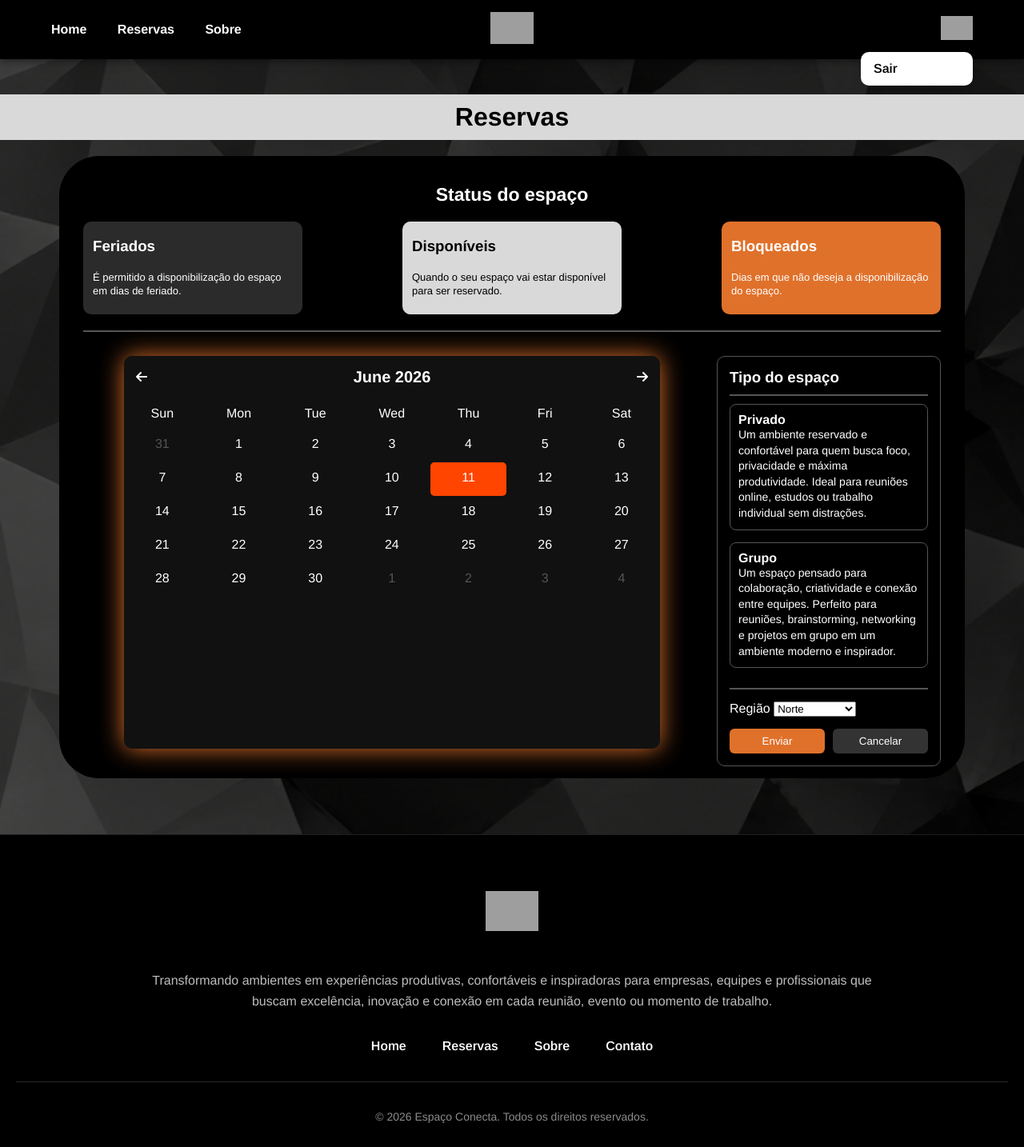
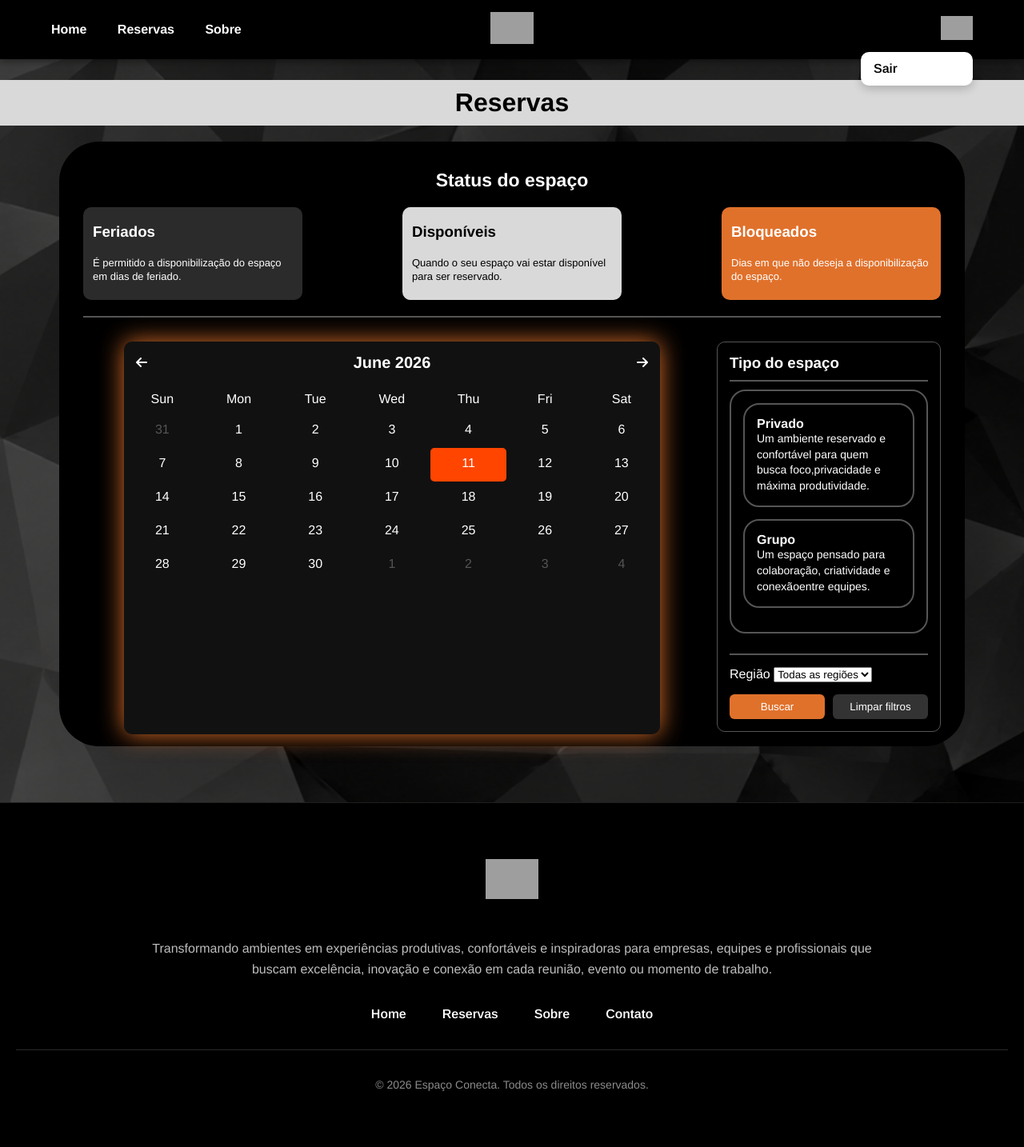
Before and after one commit to PI-SENAC2/Espaco-Conecta, a PHP site: page /reservas.php in a window 1280 px wide. Shown: the whole page at 80% size. After the commit the page ends 1364 px from the top, so only its background shows below. Run offline with PHP 8.4, Linux system fonts and the light colour scheme; the visitor is signed in with stand-in values (Sample User, id 1); grey boxes are pictures that could not be loaded.

Commit message:
fix: filtro finalizado

```diff
--- a/backend/php/includes/navbar.inc.php
+++ b/backend/php/includes/navbar.inc.php
@@ -50,7 +50,6 @@
 }
 
 </style>
-<p style="color:red;">NAVBAR TESTE</p>
 <!-- NAVBAR -->
 
 <header class="header">
--- a/frontend/reservas.php
+++ b/frontend/reservas.php
@@ -67,36 +67,40 @@
     </div>
 
     <!-- FILTRO + REGIÃO (estrutura corrigida) -->
+    <form method="GET" action="reservas.php">
     <div class="filtro">
         <h3>Tipo do espaço</h3>
         <div class="tipos">
-            <div class="privado">
+            <label class="privado">
+                <input type="radio" name="tipo" id="privado" value="Privado">
+                <label for="privado" class="privado">
                 <h4>Privado</h4>
-                <p>Um ambiente reservado e confortável para quem busca foco, privacidade e máxima produtividade. Ideal para reuniões online, estudos ou trabalho individual sem distrações.</p>
-            </div>
-            <div class="grupo">
+                <p>Um ambiente reservado e confortável para quem busca foco,privacidade e máxima produtividade.</p>
+            </label>
+            <input type="radio" name="tipo" id="grupo" value="Grupo">
+            <label for="grupo" class="grupo">
             <h4>Grupo</h4>
-                <p>Um espaço pensado para colaboração, criatividade e conexão entre equipes. Perfeito para reuniões, brainstorming, networking e projetos em grupo em um ambiente moderno e inspirador.</p>
-            </div>
+                <p>Um espaço pensado para colaboração, criatividade e conexãoentre equipes.</p>
+            </label>
         </div>
 
         <div class="regiao">
-            <form method="post" action="cadastrar-enquete.php">
-                <label for="nome">Região</label>
-                <select name="time">
+            <label for="regiao">Região</label>
+            <select name="regiao" id="regiao">
+                <option value="">Todas as regiões</option>
                 <option value="Norte">Norte</option>
                 <option value="Nordeste">Nordeste</option>
                 <option value="Centro-Oeste">Centro-Oeste</option>
                 <option value="Sudeste">Sudeste</option>
                 <option value="Sul">Sul</option>
             </select>
+
             <div class="botoes">
-                    <input type="submit" id="enviar" value="Enviar" />
-                    <input type="reset" id="cancelar" value="Cancelar" />
+                <input type="submit" id="enviar" value="Buscar">
+                <input type="reset" id="cancelar" value="Limpar filtros">
             </div>
     </form>
-        </div>
-    </div>
+
 </section>
 </section>
 <!--------------------------------FOOTER------------------------------------>
--- a/frontend/src/style/reservas.css
+++ b/frontend/src/style/reservas.css
@@ -318,6 +318,11 @@ header{
     flex-wrap: wrap;           /* permite quebra em telas pequenas */
 }
 
+.privado input,
+.grupo input {
+    display: none;
+}
+
 .filtro {
     width: 280px;
     border: 1px solid #555;
@@ -334,11 +339,24 @@ header{
 }
 
 .privado, .grupo {
-    border: 1px solid #555;
-    border-radius: 8px;
-    padding: 10px;
+    display: block;
+    border: 2px solid #555;
+    border-radius: 20px;
+    padding: 15px;
     margin-bottom: 15px;
+    cursor: pointer;
+    transition: all 0.3s ease;
 }
+
+input[type="radio"]{
+    display:none;
+}
+#privado:checked + .privado,
+#grupo:checked + .grupo{
+    border: 2px solid #E0712B;
+    box-shadow: 0 0 10px rgba(224,113,43,.4);
+}
+
 
 .privado p, .grupo p {
     font-size: 14px;
```
Also changed, not shown: database/serve.sql (+8 -0 lines), frontend/sala.php (+13 -1 lines). Lines whose indentation alone changed are shown as unchanged.
